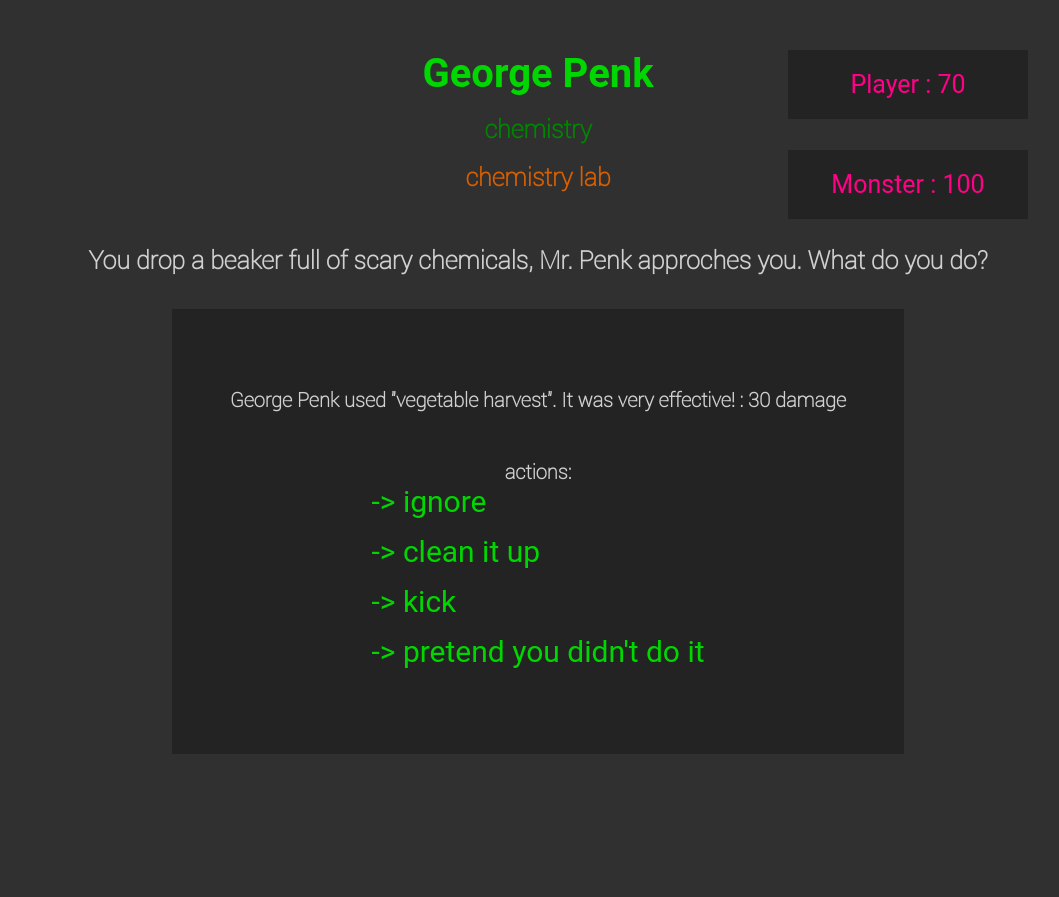
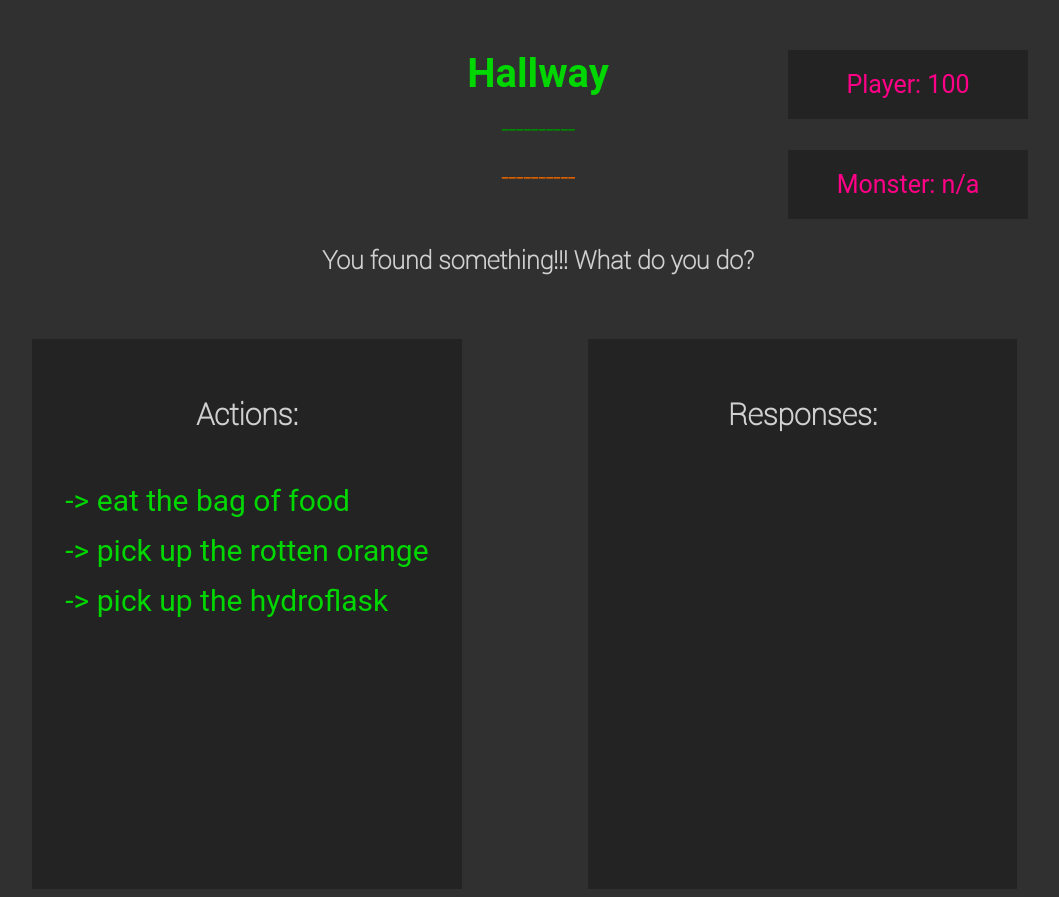
Before and after one commit to NathanJewell/WHS-RPG, a plain HTML site: page index.html in a window 1280 px wide. Shown: the whole page, without its empty margins (102-1161 px from the left). Before the commit the page ends 800 px from the top, so only its background shows below. Drawn offline with nearby package versions, Linux system fonts and the light colour scheme; a web font is replaced by a local one.

Commit message:
Basically Done

```diff
--- a/WHSRPG.js
+++ b/WHSRPG.js
@@ -29,21 +29,26 @@ var player =
     }
 };
 
+var responses = [];
+
 function sleep( sleepDuration ){
     var now = new Date().getTime();
     while(new Date().getTime() < now + sleepDuration){ /* do nothing */ }
 }
 
-last = true;
-respond = function(string) {
-  if(last) {
-    $("#response").html(string);
-    last = false;
-  } else {
-    $("#responsem").html(string);
-    last = true;
-  }
+respond = function(string, type) {
+    responses.push({str: string, cls: type});
+    if(responses.length > 6)
+    {
+        responses.shift();
+    }
+    $("#responses").empty();
+    for(i = 0; i < responses.length; i++) {
+        var obj = responses[i];
+        $("<li class=\"" + obj.cls  + "\">" + obj.str + "</li>").appendTo("#responses");
+    }
 }
+
 function shuffle(array) {       //copy pasterino Fisher-Yates "Knuth" Shuffle http://stackoverflow.com/questions/2450954/how-to-randomize-shuffle-a-javascript-array
   var currentIndex = array.length, temporaryValue, randomIndex;
   // While there remain elements to shuffle...
@@ -83,12 +88,23 @@ makeHeader = function(name, clss, room, descrip) {
 makeOptions = function(options) {
     currentOptions = options;
     var keys = Object.keys(options);
+    $("#options").empty();
     shuffle(keys);
+    for(i = 0; i < keys.length; i++) {
+
+        $("<li>" + keys[i] + "</li>").appendTo("#options");
+    }
+    $("#options li").click(function() {
+        response($(this));
+    });
+
+    /*
     $("#options li").each(function(index, li) {   //iterate through list elements
         console.log(index);
         var item = $(this);
         item.html(keys[index]);
     });
+    */
 };
 
 randomJSON = function(json) {   //selects random first layer key from json array
@@ -120,7 +136,7 @@ monsterAttack = function() {
     var moveval = currentMonster.moves[movekey];
     var dmg = damageValue(moveval);
     var responseString = effectString(currentMonster.name, movekey, dmg.string, dmg.damage);
-    respond(responseString);
+    respond(responseString, "damage");
     player.health -= dmg.damage;
     $("#playerhealth").html("Player : " + player.health);
     $("#monsterhealth").html("Monster : " + currentMonsterHealth);
@@ -133,41 +149,42 @@ monsterAttack = function() {
     }
 };
 
-startRoam = function(player) {
+startRoam = function() {
+    $("#playerhealth").html("Player: " + player.health);
     option = randomJSON(roamjects);
     currentObject = option;
 
-    makeHeader(option.name, " ", " ", option.description);
+    makeHeader(option.name, "----------", "----------", option.description);
     makeOptions(option.moves);
     $("#monsterhealth").html("Monster: n/a")
 };
 
-startFight();
-monsterAttack();
-var state = "fight";
+
+var state = "roam";
+startRoam();
 
 response = function(option) {
     if(state == "fight") {
         var dmg = damageValue(currentOptions[option.html()]);
         var responseString = effectString("You", option.html(), dmg.string, dmg.damage);
-        respond(responseString);
+        respond(responseString, "attack");
         currentMonsterHealth -= dmg.damage;
         $("#monsterhealth").html("Monster : " + currentMonsterHealth);
         console.log(currentMonsterHealth);
 
+
         if (currentMonsterHealth > 0){
-          console.log("here");
           monsterAttack();
         }
-    } else if (state == "roam") {
+    }
+    if (state == "roam") {
 
-        var responses = currentObject.moves[option.html()].split("|");
-        console.log(responses);
-        var responseString = responses[0];
-        var dmg = damageValue(responses[1]);
+        var response = currentObject.moves[option.html()].split("|");
+        var responseString = response[0];
+        var dmg = damageValue(response[1]);
         player.health += dmg.damage;
-        $("#playerhealth").html("phealth " + player.health)
-        respond(responseString + " You gain " + dmg.damage + " health.")
+        $("#playerhealth").html("Player: " + player.health)
+        respond(responseString + " You gain " + dmg.damage + " health.", "health")
         //need to pause here somehow
         startFight();
         monsterAttack();
@@ -176,14 +193,9 @@ response = function(option) {
     if(currentMonsterHealth <= 0) {
         alert("You defeated " + currentMonster.name + "! Back to exploring!");
         state = "roam";
-        respond("");
-        respond("");
         startRoam();
         currentMonsterHealth = 100;
       }
+
     //process clicked option response
 }
-
-$("#options li").click(function() {
-    response($(this));
-});
--- a/index.html
+++ b/index.html
@@ -313,16 +313,21 @@
         <h4 id="status"></h4>
         <div id="monsterhealth"></div>
         <div id="playerhealth"></div>
+        <div id="wwrapper">
         <div id="optionwrapper">
-          <h4 id="response"></h4>
-          <h4 id="responsem"></h4>
+            <h3 id="actiontitle">Actions:</h3>
           <ul id="options">
-              <li id="first">One</li>
+              <li>One</li>
               <li>Two</li>
               <li>Three</li>
-              <li id="last">Four</li>
+              <li>Four</li>
           </ul>
         </div>
+        <div id="responsewrapper">
+            <h3 id="responsetitle">Responses:</h3>
+            <ul id="responses">
+        </div>
+    </div>
         <script src="WHSRPG.js"></script>
     </body>
 </html>
--- a/style.css
+++ b/style.css
@@ -69,12 +69,34 @@ body {
 	width: 200px;
 }
 
+#wwrapper {
+    margin-top: 5%;
+}
+
+#actiontitle, #responsetitle {
+    font-size: 30px;
+}
 #optionwrapper {
 	background-color: #232323;
-	width: 50%;
-	padding: 50px;
-	display: inline-block;
+	width: 30%;
+    height: 500px;
+	padding: 25px;
+    margin-left: 10%;
+    margin-right: 10%;
+    float: left;
+    overflow: hidden;
 	text-align: center;
+}
+
+#responsewrapper {
+    background-color: #232323;
+    width: 30%;
+    height: 500px;
+    padding: 25px;
+    margin-left: 10%;
+    margin-right: 10%;
+    text-align: center;
+    overflow: hidden;
 }
 
 ul {
@@ -86,33 +108,45 @@ ul {
 	text-align: center;
 }
 
-ul:before {
-	content: "actions:";
-	margin-bottom: 20px;
-	font-weight: bold;
-}
-
 li {
-	cursor: pointer;
 	font-family: roboto;
-	font-size : 30px;
 	color: #00d700;
 	position: relative;
 	text-align: left;
 	margin-bottom: 15px;
 }
 
-#response, #responsem {
-	font-size: 20px;
+#responses li{
+    font-size : 20px;
+	margin-bottom: 15px;
 }
 
-li:before {
-	/*content: "├ ";*/
-	content: "->        "
+#options li{
+    cursor: pointer;
+	font-family: roboto;
+	font-size : 30px;
+	margin-bottom: 15px;
 }
 
-li:hover {
+#options li:before {
+	/*content: "├ ";*/
+	content: "-> "
+}
+
+#options li:hover {
 	color: #00a400;
+}
+
+.damage{
+    color: #ff0000;
+}
+
+.attack{
+    color: #00c5ff;
+}
+
+.health {
+    color: #00d700;
 }
 /*
 li#first:before {
```
